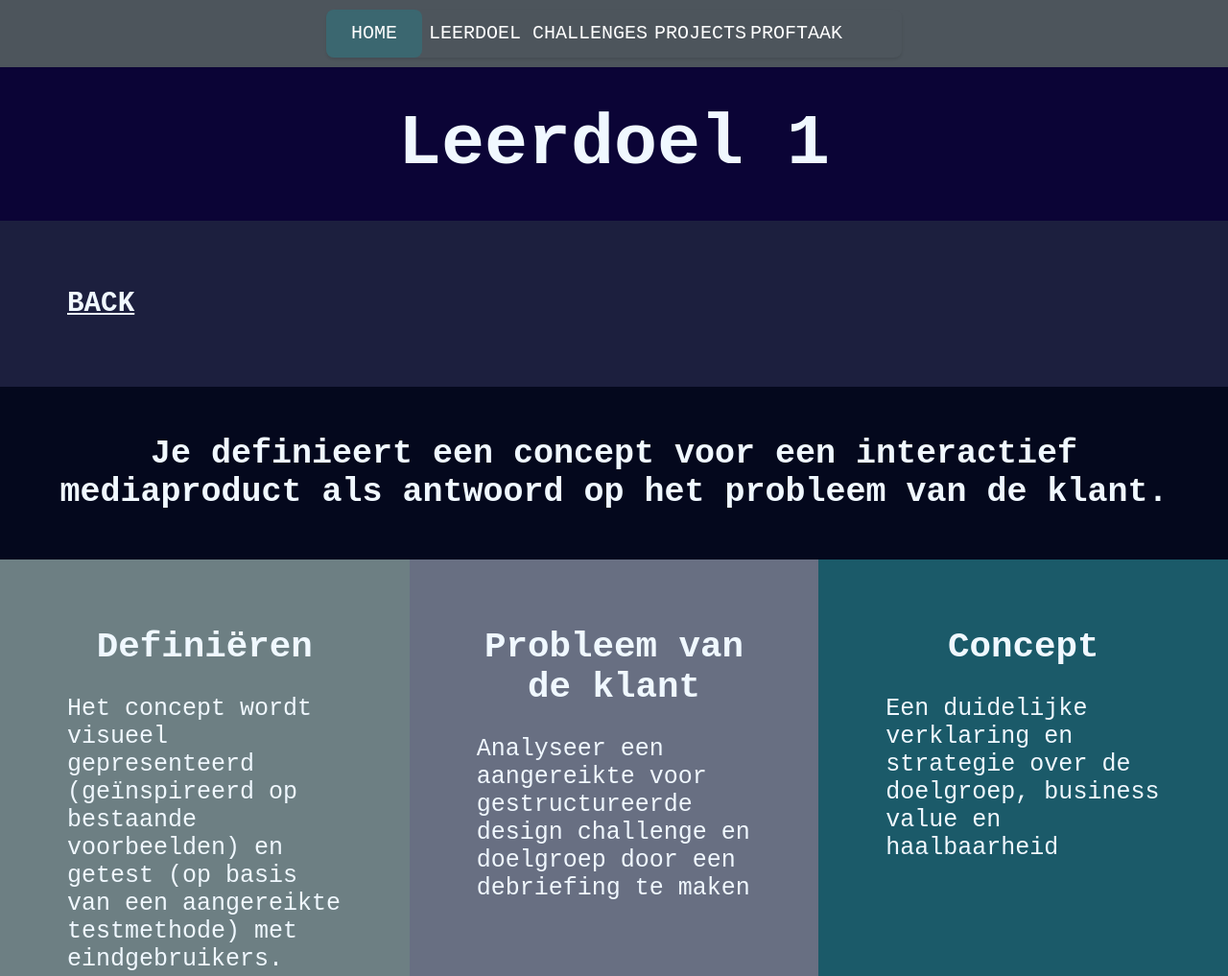
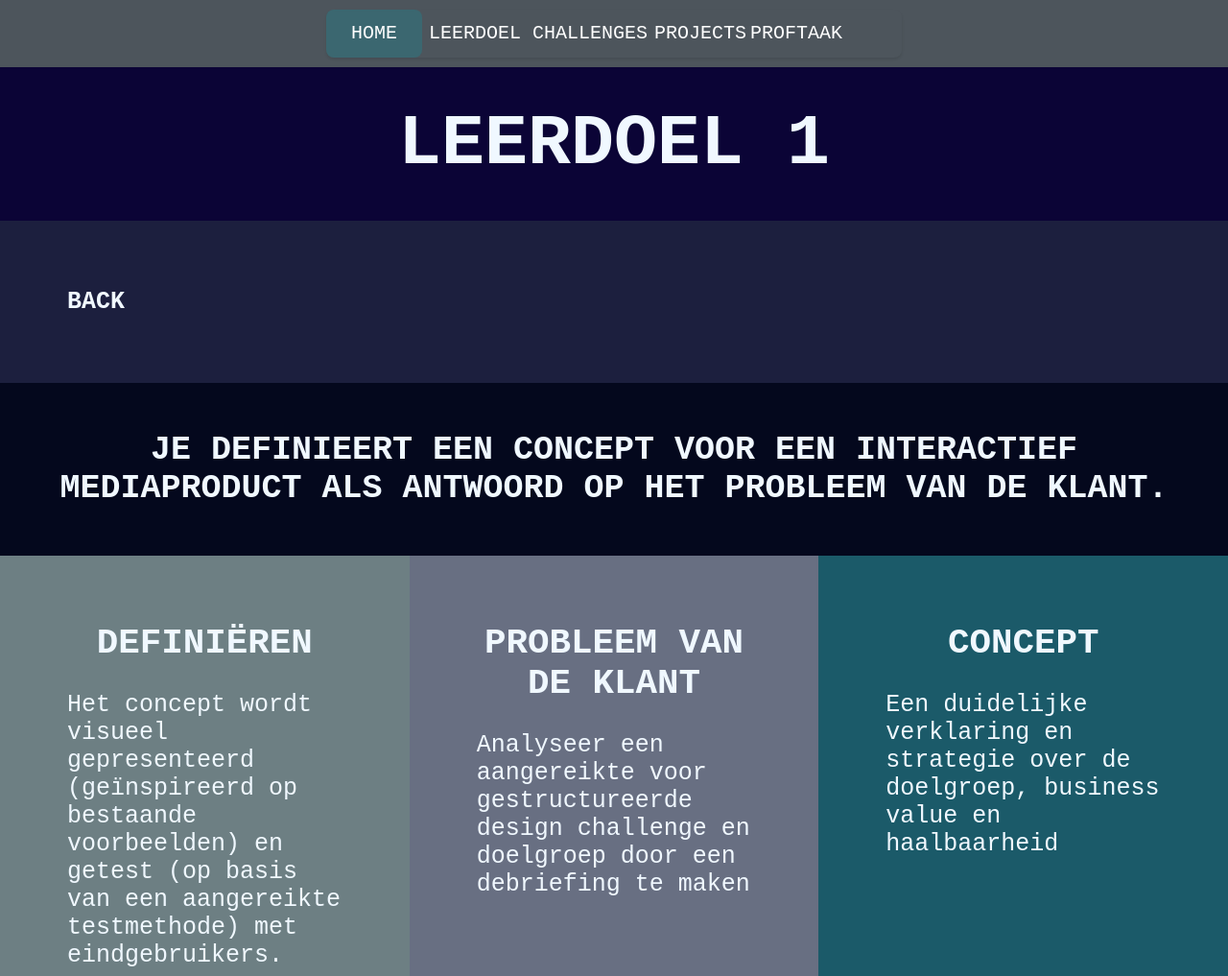
Before and after one commit to zoningout87/leerportfolio2023, a plain HTML site: page leerportfolio/leerdoel/leerdoel1.html in a window 1280 px wide. Shown: the top 1017 px of the page at 96% size. Drawn offline with Linux system fonts and the light colour scheme; files whose address does not match are found by name.

Commit message:
css update

```diff
--- a/leerportfolio/css/stylespagina.css
+++ b/leerportfolio/css/stylespagina.css
@@ -19,12 +19,16 @@ nav a:nth-child(4):hover~.animation {width: 100px;left: 340px;}
 nav a:nth-child(5) {width: 100px;}
 nav a:nth-child(5):hover~.animation {width: 100px;left: 440px;}
 
-h1 {font-family: 'Courier New', Courier, monospace;color: aliceblue; text-align: center;}
+h1 {font-family: 'Courier New', Courier, monospace;color: aliceblue; text-align: center; text-transform: uppercase;}
 h2 {font-family: 'Courier New', Courier, monospace;color: aliceblue; margin-left:20%;}
-h3 {font-family: 'Courier New', Courier, monospace;color: aliceblue;}
-h4 {font-family: 'Courier New', Courier, monospace;color: aliceblue; text-align: center;}
-p {font-family: 'Courier New', Courier, monospace;color: aliceblue; text-align: left;}
-a {font-family: 'Courier New', Courier, monospace;color: aliceblue;}
+h3 {font-family: 'Courier New', Courier, monospace;color: aliceblue; font-size: 25px; text-decoration: none; text-transform: uppercase;}
+h3:hover {font-family: 'Courier New', Courier, monospace;color: aliceblue; font-size: 25px; text-decoration: underline;}
+
+
+h4 {font-family: 'Courier New', Courier, monospace;color: aliceblue; text-align: center;text-transform: uppercase;}
+p {font-family: 'Courier New', Courier, monospace;color: aliceblue; }
+a {font-family: 'Courier New', Courier, monospace;color: aliceblue; text-decoration: none;}
+
 
 
 
@@ -34,6 +38,7 @@ section#information .naam               {  background-color: #0b0436;height: 20%
 section#information .naam2               {  background-color: #37586b;height: 10%; width: 100%; font-size: 40px;padding:50px;font-family: 'Courier New', Courier, monospace; display: flex;justify-content: center; align-items: center;}
 section#hoofdstuk                        {display: flex; }
 section#hoofdstuk .doelomschrijving     {  background-color: #1c1f3e; width:100%; font-size: 25px; padding:70px;font-family: 'Courier New', Courier, monospace; color: white;}
+section#hoofdstuk .doelomschrijvingsection1     {  background-color: #1c1f3e; width:100%; font-size: 25px; padding:70px;font-family: 'Courier New', Courier, monospace; color: white;}
 section#hoofdstuk .doelomschrijvingsection2     {  background-color: #686f82; width:100%; font-size: 25px; padding:70px;font-family: 'Courier New', Courier, monospace; color: white;}
 section#hoofdstuk .doelomschrijvingsection3     {  background-color: #72a8b4; width:100%; font-size: 25px; padding:70px;font-family: 'Courier New', Courier, monospace; color: white;}
 section#hoofdstuk .doelomschrijvingsection4     {  background-color: #6d7f83; width:100%; font-size: 25px; padding:70px;font-family: 'Courier New', Courier, monospace; color: white;}
--- a/leerportfolio/css/stylespaginaproject.css
+++ b/leerportfolio/css/stylespaginaproject.css
@@ -19,11 +19,11 @@ nav a:nth-child(4):hover~.animation {width: 100px;left: 340px;}
 nav a:nth-child(5) {width: 100px;}
 nav a:nth-child(5):hover~.animation {width: 100px;left: 440px;}
 
-h1 {font-family: 'Courier New', Courier, monospace;color: aliceblue; text-align: center;}
+h1 {font-family: 'Courier New', Courier, monospace;color: aliceblue; text-align: center; text-transform: uppercase;}
 h2 {font-family: 'Courier New', Courier, monospace;color: aliceblue; margin-left:20%;}
 h3 {font-family: 'Courier New', Courier, monospace;color: aliceblue; font-size: 25px; text-decoration: none; text-transform: uppercase;}
 h3:hover {font-family: 'Courier New', Courier, monospace;color: aliceblue; font-size: 25px; text-decoration: underline;}
-
+h5  {font-family: 'Courier New', Courier, monospace;color: aliceblue; text-align: center; text-transform: uppercase;}
 
 h4 {font-family: 'Courier New', Courier, monospace;color: aliceblue; text-align: center;text-transform: uppercase;}
 p {font-family: 'Courier New', Courier, monospace;color: aliceblue; }
```
